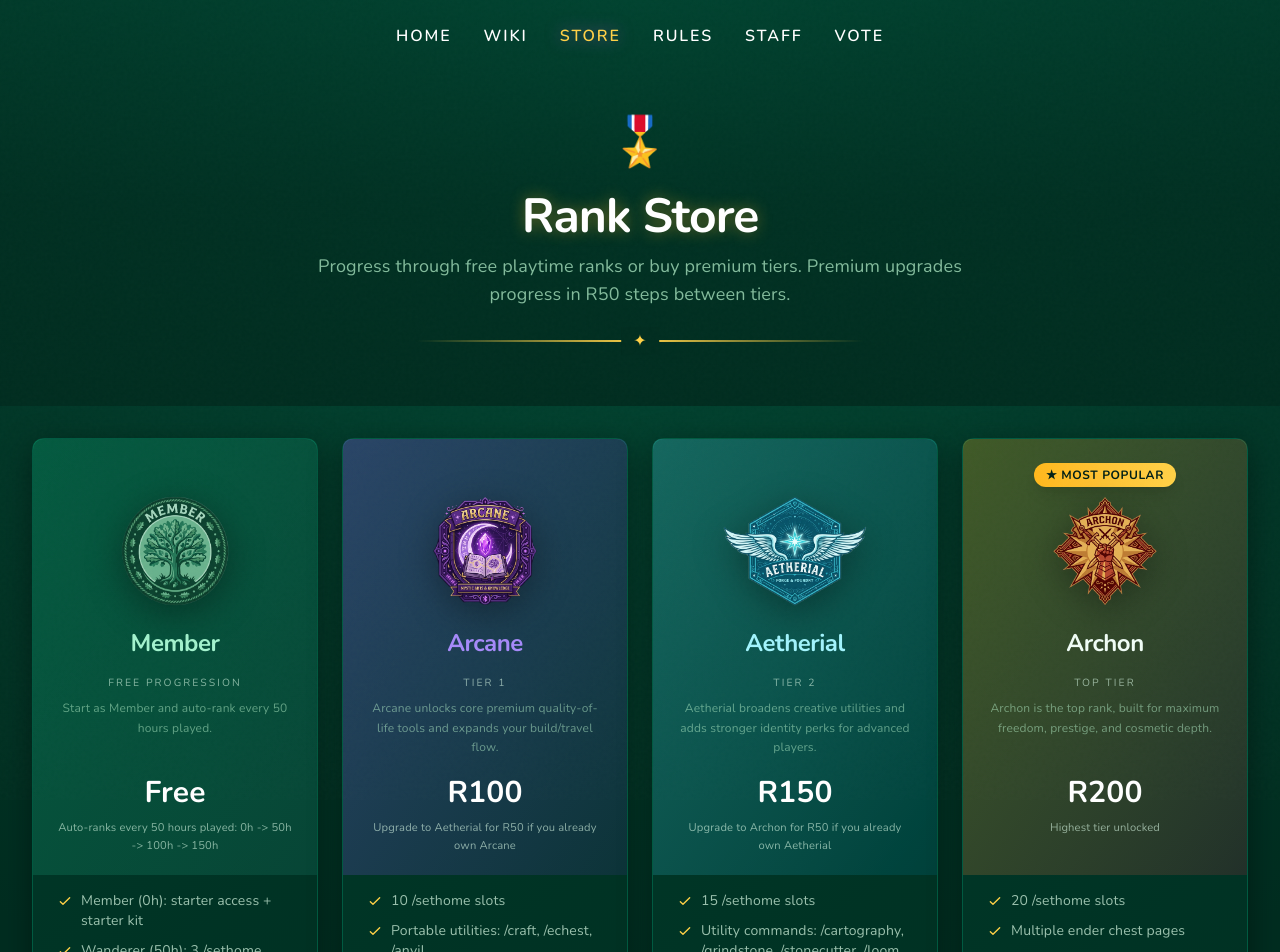
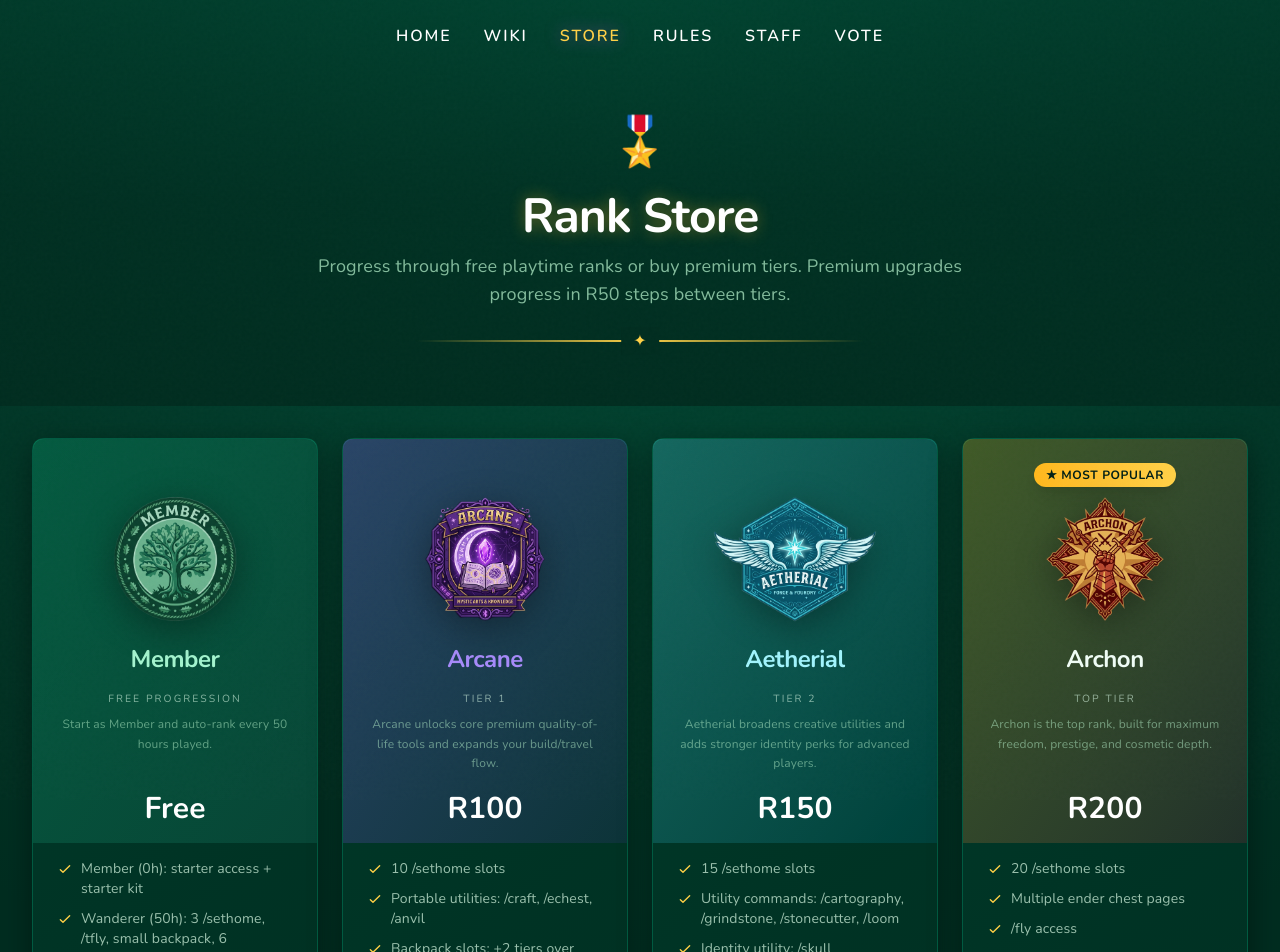
Before and after one commit to kevinadrianpl/dxrerynetworks-site, a Next.js app: page /ranks in a window 1280 px wide. Shown: the top 952 px of the page. Built offline with nearby package versions, Linux system fonts and the light colour scheme.

Commit message:
Update page.tsx

```diff
--- a/src/app/ranks/page.tsx
+++ b/src/app/ranks/page.tsx
@@ -122,7 +122,7 @@ export default function RanksPage() {
               >
                 {/* Header */}
                 <div className={`p-6 pb-4 bg-gradient-to-br ${rank.color} rounded-t-lg`}>
-                  <div className="text-center flex flex-col min-h-[19.5rem]">
+                  <div className="text-center flex flex-col min-h-[17rem]">
                     <div className="h-6 mb-2 flex items-center justify-center">
                       {rank.popular ? (
                         <span className="px-3 py-1 bg-gradient-to-r from-primary-500 to-primary-400 text-charcoal-950 text-xs font-bold font-[family-name:var(--font-heading)] uppercase tracking-wider rounded-full shadow-lg">
@@ -130,12 +130,12 @@ export default function RanksPage() {
                         </span>
                       ) : null}
                     </div>
-                    <div className="mb-2 flex h-28 items-center justify-center px-2">
+                    <div className="mb-2 flex h-32 items-center justify-center px-2">
                       <Image
                         src={rank.badgeSrc}
                         alt={`${rank.name} rank emblem`}
-                        width={320}
-                        height={320}
+                        width={384}
+                        height={384}
                         className="max-h-full w-auto max-w-full object-contain drop-shadow-[0_8px_18px_rgba(0,0,0,0.35)]"
                       />
                     </div>
@@ -149,7 +149,6 @@ export default function RanksPage() {
                     <div className="font-[family-name:var(--font-heading)] text-3xl font-bold text-parchment-50">
                       {rank.price}
                     </div>
-                    <p className="text-[0.7rem] text-parchment-200/60 mt-2 h-10 leading-relaxed">{rank.upgradeNote}</p>
                   </div>
                 </div>
 
```
